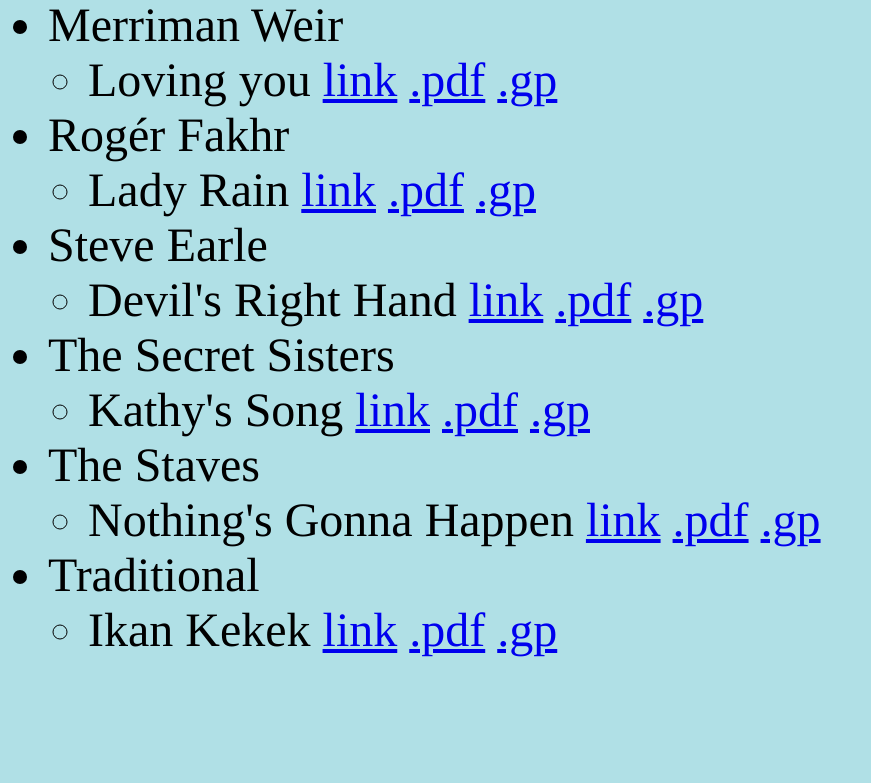
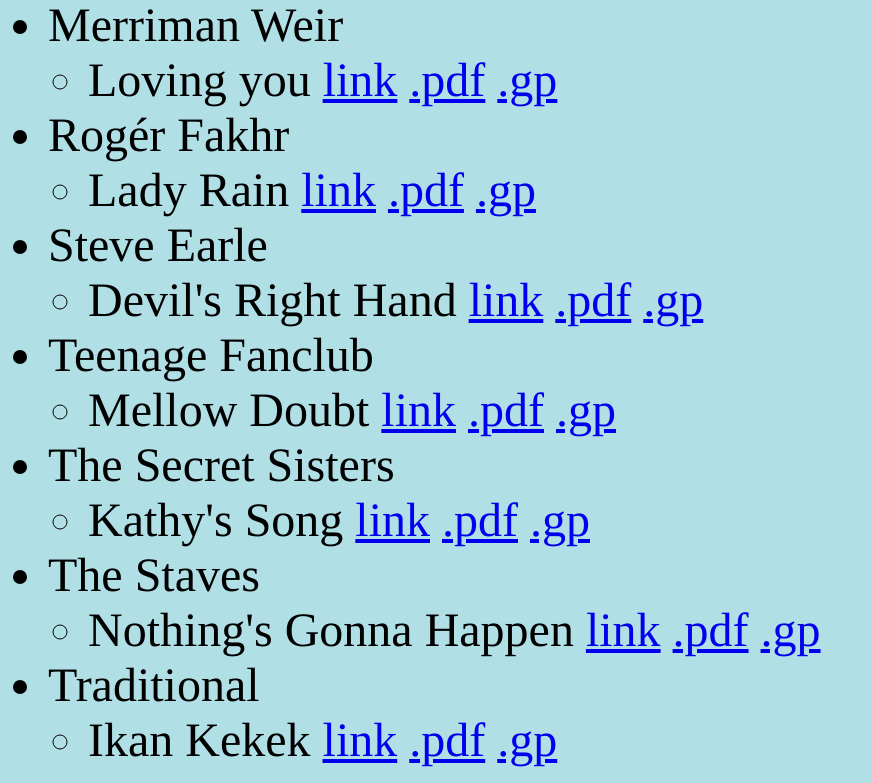
Before and after one commit to EzraBriggs/EzraBriggs.github.io, a plain HTML site: page index.html in a window 1280 px wide. Shown: the part 2003-2786 px from the top of the page, without its empty margins (0-871 px from the left). Before the commit the page ends 2676 px from the top, so only its background shows below. Drawn offline with Linux system fonts and the light colour scheme.

Commit message:
mellow doubt

```diff
--- a/index.html
+++ b/index.html
@@ -92,6 +92,10 @@
         <ul>
           <li>Devil's Right Hand <a href="https://youtu.be/yzdah8P5Onc?si=eIo0rlyCMJWrZMyH">link</a> <a href="./pdfs/devils_right_hand.pdf" download="devils_right_hand">.pdf</a> <a href="./gpfiles/devils_right_hand.gp" download="devils_right_hand">.gp</a></li>
         </ul>
+        <li>Teenage Fanclub</li>
+        <ul>
+          <li>Mellow Doubt <a href="https://youtu.be/Jn_wwkCTI_Y">link</a> <a href="./pdfs/mellow_doubt.pdf" download="mellow_doubt">.pdf</a> <a href="./gpfiles/mellow_doubt.gp" download="mellow_doubt">.gp</a></li>
+        </ul>
         <li>The Secret Sisters</li>
         <ul>
           <li>Kathy's Song <a href="https://youtu.be/XPQjg2DZ7A0">link</a> <a href="./pdfs/kathy's_song.pdf" download="kathy's_song">.pdf</a> <a href="./gpfiles/kathy's_song.gp" download="kathy's_song">.gp</a></li>
```
Also changed, not shown: 2 other files.
